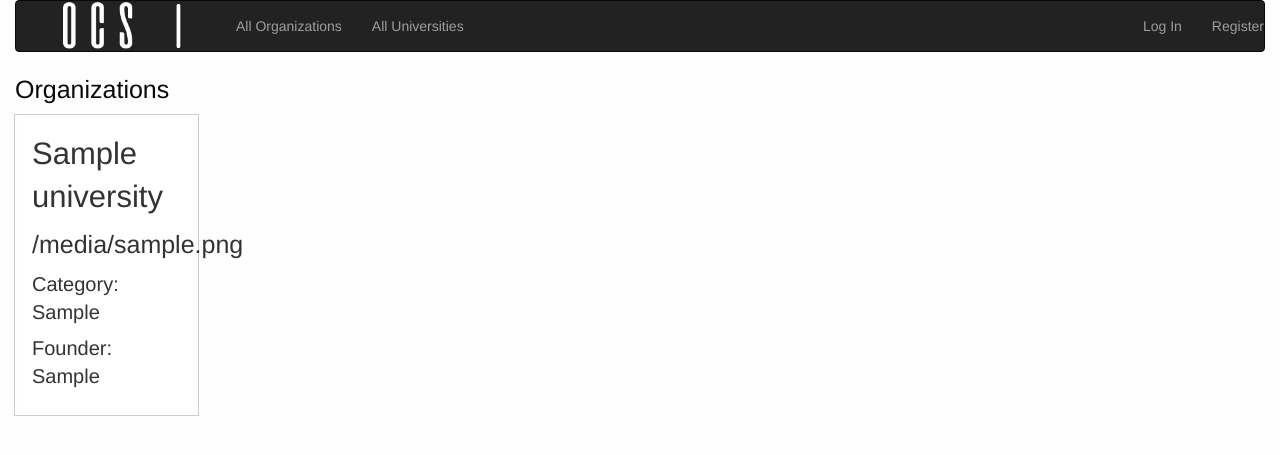
After one commit to CINS465MarkLewis/OCS, a Django app: template Project/firstapp/templates/org_index.html in a window 1280 px wide. The commit adds this page. Shown: the top 455 px of the page. Run offline with Django 3.2, Linux system fonts and the light colour scheme; the template is opened without the code that fills it: most values are stand-ins (such as "Sample title", 1, 10 or a date in 2020); some libraries are stand-ins or nearby versions.

Commit message:
Final publish of my working code. +2 more pages with function

```diff
--- a/Project/firstapp/models.py
+++ b/Project/firstapp/models.py
@@ -15,7 +15,6 @@ class University(models.Model):
 
 class Org(models.Model):
     university = models.ForeignKey(University, on_delete=models.CASCADE)
-    #University may need to be removed, key for DB entry tied to Uni
     orgName = models.CharField(max_length=50) #orgName
     orgCateg = models.CharField(max_length=50) #orgCategory
     orgFoun = models.CharField(max_length=30) #orgFounded
--- a/Project/firstapp/templates/base.html
+++ b/Project/firstapp/templates/base.html
@@ -21,7 +21,7 @@
        </a>
   </div>
       <ul class="nav navbar-nav navbar-nav">
-        <li><a href="#">All Organizations</a></li>
+        <li><a href="{% url "org-index" %}">All Organizations</a></li>
         <li><a href="/">All Universities</a></li>
      </ul>
       <ul class="nav navbar-nav navbar-right">
@@ -30,7 +30,7 @@
         <li><a href="{% url "croom" %}">Chat Room</a></li>
         <li><a href="{% url "vote" %}">Vote Here</a></li>
         <li><a href="{% url "university-add" %}">Add University</a></li>
-        <li><a href="#">Add Organization</a></li>
+        <li><a href="{% url "org-add" %}">Add Organization</a></li>
         {% else %}
         <li><a href="/login/">Log In</a></li>
         <li><a href="{% url 'register' %}">Register</a></li>
--- a/Project/firstapp/templates/org.html
+++ b/Project/firstapp/templates/org.html
@@ -1,8 +1,7 @@
 {% extends "base.html" %}
 {% block body %}
-<div class="container-fluid club-container">
+<div class="container club-container">
     <div class="row">
-
         <div class="col-sm-8 col-md-9">
             <ul class="nav nav-pills" style="margin-bottom: 10px;">
             </ul>
--- /dev/null
+++ b/Project/firstapp/templates/org_index.html
@@ -0,0 +1,23 @@
+{% extends "base.html" %}
+{% block body %}
+<div class="organiztion container-fluid">
+    <div class="row">
+        <div class="col-sm-12">
+            <h4>Organizations</h4>
+            </div>
+              {% for org in object_list %}
+                <div class="col-sm-4 col-lg-2">
+                    <div class="thumbnail">
+                        <div class="caption">
+                            <h3>{{ org.orgName }}</h3>
+                            <h4>{{ org.orgLogo }}</h4>
+                            <h5>Category: {{ org.orgCateg }}</h5>
+                            <h5>Founder: {{ org.orgFoun }}</h5>
+                        </div>
+                    </div>
+                </div>
+                {% cycle '' '' '' '' '' '<div class="clearfix visible-lg"></div>' %}
+            {% endfor %}
+    </div>
+</div>
+{% endblock %}﻿
--- a/Project/firstapp/urls.py
+++ b/Project/firstapp/urls.py
@@ -4,13 +4,13 @@ from . import views
 
 urlpatterns = [
     url(r'^$', views.IndexView.as_view(), name='index'),
+    url(r'org/list/$', views.OrgIndex.as_view(), name='org-index'),
     url(r'register/$',views.register, name='register'),
     url(r'croom/$',views.home, name='croom'),
     url(r'post/$',views.post, name='post'),
     url(r'messages/$',views.Messages, name='messages'),
     url(r'vote/$',views.vote,name='vote'),
-    #1,2 or university id
-    #url(r'^(?P<university_id>[0-9]+)/$', views.detail, name='detail')
     url(r'^(?P<pk>[0-9]+)/$', views.DetailView.as_view(), name='detail'),
-    url(r'university/add/$', views.UniversityCreate.as_view(), name='university-add')
+    url(r'university/add/$', views.UniversityCreate.as_view(), name='university-add'),
+    url(r'org/add/$', views.OrgCreate.as_view(), name='org-add')
 ]
```
Also changed, not shown: Project/firstapp/templates/index.html (+1 -12 lines), Project/firstapp/views.py (+10 -0 lines).
